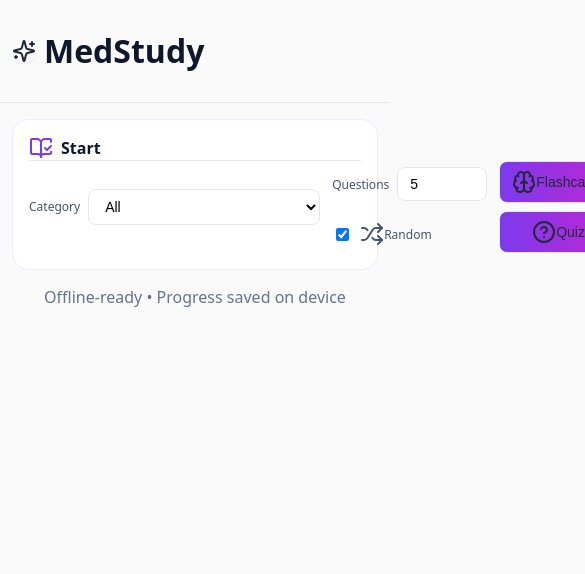
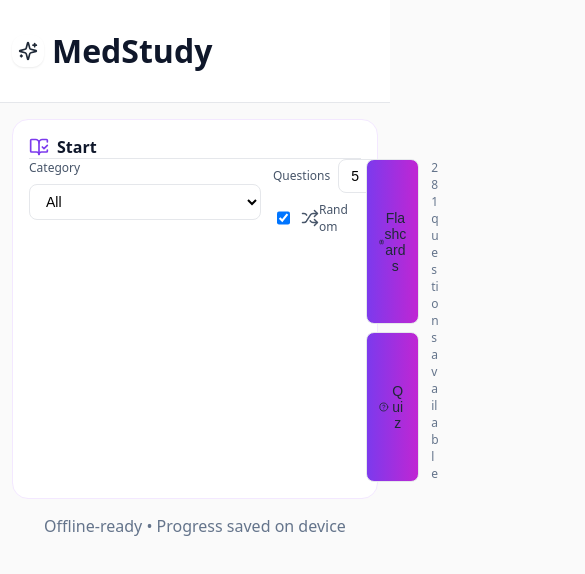
Before and after one commit to okface/iller, a React (Vite) app: page / in a window 390 px wide. Shown: the top 574 px of the page, 585 px wide, since content can reach past the window. Built offline with nearby package versions, Linux system fonts and the light colour scheme.

Commit message:
Enhance UI responsiveness with new CSS classes and improve text wrapping

```diff
--- a/medical_exam_study_app_purple_edition.jsx
+++ b/medical_exam_study_app_purple_edition.jsx
@@ -305,7 +305,7 @@
         </header>
       )}
 
-      <main className="max-w-xl mx-auto px-3 py-4">
+  <main className="max-w-xl mx-auto px-3 py-4 break-words">
         {/* Start screen */}
         {mode == null && (
           <div className="space-y-3">
@@ -313,7 +313,7 @@
               <CardHeader className="pb-2"><CardTitle className="flex items-center gap-2 text-slate-900"><BookOpenCheck className="h-5 w-5 text-purple-600"/>Start</CardTitle></CardHeader>
               <CardContent>
                 <div className="flex flex-col gap-3">
-                  <div className="flex items-center gap-2">
+                  <div className="flex items-center gap-2 stack-sm">
                     <Label className="text-xs text-slate-500 flex-shrink-0">Category</Label>
                     <Select value={categoryFilter} onValueChange={setCategoryFilter}>
                       <SelectTrigger className="flex-1 min-w-0"><SelectValue placeholder="All"/></SelectTrigger>
@@ -324,7 +324,7 @@
                       </SelectContent>
                     </Select>
                   </div>
-                  <div className="flex flex-wrap items-center gap-2">
+                  <div className="flex flex-wrap items-center gap-2 stack-sm">
                     <div className="flex items-center gap-2">
                       <Label className="text-xs text-slate-500 flex-shrink-0">Questions</Label>
                       <Input type="number" min={1} max={200} value={sessionSize} onChange={(e) => setSessionSize(Number(e.target.value))} className="w-16"/>
@@ -335,8 +335,8 @@
                     </div>
                   </div>
                   <div className="grid grid-cols-2 gap-2">
-                    <Button className="bg-gradient-to-r from-purple-600 to-fuchsia-600 text-white" onClick={() => startSession('flashcards')}><Brain className="h-4 w-4 mr-1"/> Flashcards</Button>
-                    <Button className="bg-gradient-to-r from-purple-600 to-fuchsia-600 text-white" onClick={() => startSession('quiz')}><HelpCircle className="h-4 w-4 mr-1"/> Quiz</Button>
+                    <Button className="bg-gradient-to-r from-purple-600 to-fuchsia-600 text-white btn-full-sm" onClick={() => startSession('flashcards')}><Brain className="h-4 w-4 mr-1"/> Flashcards</Button>
+                    <Button className="bg-gradient-to-r from-purple-600 to-fuchsia-600 text-white btn-full-sm" onClick={() => startSession('quiz')}><HelpCircle className="h-4 w-4 mr-1"/> Quiz</Button>
                   </div>
                   <div className="text-xs text-slate-500">{filtered.length} questions available</div>
                 </div>
@@ -347,7 +347,7 @@
 
         {/* Study screen (minimal chrome) */}
         {mode != null && (
-          <div className="space-y-3">
+          <div className="space-y-3 break-words">
             <div className="flex items-center justify-between text-xs text-slate-500">
               <Button size="sm" variant="ghost" onClick={exitSession}>Back</Button>
               <div className="h-6" />
--- a/src/styles.css
+++ b/src/styles.css
@@ -1,6 +1,8 @@
 /* minimal styles + tailwind-like utilities used */
+*, *::before, *::after { box-sizing: border-box; }
 html, body, #root { height: 100%; }
-body { margin: 0; font-family: ui-sans-serif, system-ui, -apple-system, Segoe UI, Roboto, Helvetica, Arial, "Apple Color Emoji", "Segoe UI Emoji"; background: #fafafa; }
+body { margin: 0; font-family: ui-sans-serif, system-ui, -apple-system, Segoe UI, Roboto, Helvetica, Arial, "Apple Color Emoji", "Segoe UI Emoji"; background: #fafafa; overflow-x: hidden; }
+img, video { max-width: 100%; height: auto; }
 
 .border { border: 1px solid #e5e7eb; }
 .border-dashed { border-style: dashed; }
@@ -11,7 +13,10 @@
 .p-4 { padding: 1rem; }
 .p-5 { padding: 1.25rem; }
 .px-3 { padding-left: .75rem; padding-right: .75rem; }
+.px-4 { padding-left: 1rem; padding-right: 1rem; }
 .py-2 { padding-top: .5rem; padding-bottom: .5rem; }
+.py-4 { padding-top: 1rem; padding-bottom: 1rem; }
+.py-6 { padding-top: 1.5rem; padding-bottom: 1.5rem; }
 .text-xs { font-size: .75rem; }
 .text-sm { font-size: .875rem; }
 .text-lg { font-size: 1.125rem; }
@@ -23,6 +28,8 @@
 .text-slate-800 { color: #1f2937; }
 .text-slate-900 { color: #0f172a; }
 .bg-white { background: #fff; }
+.bg-white\/90 { background: rgba(255,255,255,.9); }
+.bg-white\/80 { background: rgba(255,255,255,.8); }
 .bg-purple-50 { background: #faf5ff; }
 .bg-purple-100 { background: #f3e8ff; }
 .bg-purple-200 { background: #e9d5ff; }
@@ -44,17 +51,18 @@
 .to-fuchsia-600 { --tw-gradient-to: #c026d3; }
 .inline-flex { display: inline-flex; }
 .items-center { align-items: center; }
+.items-start { align-items: flex-start; }
 .justify-center { justify-content: center; }
+.justify-between { justify-content: space-between; }
 .gap-2 { gap: .5rem; }
 .gap-3 { gap: .75rem; }
 .grid { display: grid; }
+.grid-cols-2 { grid-template-columns: repeat(2, minmax(0, 1fr)); }
 .text-center { text-align: center; }
 .shadow-sm { box-shadow: 0 1px 2px rgba(0,0,0,0.08); }
 .max-w-6xl { max-width: 72rem; }
+.max-w-xl { max-width: 36rem; }
 .mx-auto { margin-left: auto; margin-right: auto; }
-.px-4 { padding-left: 1rem; padding-right: 1rem; }
-.py-4 { padding-top: 1rem; padding-bottom: 1rem; }
-.py-6 { padding-top: 1.5rem; padding-bottom: 1.5rem; }
 .sticky { position: sticky; }
 .top-0 { top: 0; }
 .z-30 { z-index: 30; }
@@ -68,18 +76,38 @@
 .mb-1{ margin-bottom: .25rem; }
 .mb-2{ margin-bottom: .5rem; }
 .h-32 { height: 8rem; }
+.h-6 { height: 1.5rem; }
+.h-5 { height: 1.25rem; }
+.h-4 { height: 1rem; }
+.h-8 { height: 2rem; }
 .w-full { width: 100%; }
 .w-16 { width: 4rem; }
+.w-6 { width: 1.5rem; }
+.w-5 { width: 1.25rem; }
+.w-4 { width: 1rem; }
+.w-8 { width: 2rem; }
 .min-h-screen { min-height: 100vh; }
 .flex { display: flex; }
 .flex-wrap { flex-wrap: wrap; }
 .flex-1 { flex: 1 1 0%; }
 .flex-shrink-0 { flex-shrink: 0; }
 .min-w-0 { min-width: 0px; }
-.items-start { align-items: flex-start; }
-.justify-between { justify-content: space-between; }
 .backdrop-blur { backdrop-filter: blur(10px); }
 .supports-\[backdrop-filter\]:bg-white\/60 { background: rgba(255,255,255,.6); }
-.bg-white\/80 { background: rgba(255,255,255,.8); }
+
+/* Text wrapping helpers to avoid horizontal overflow on narrow screens */
+.break-words { overflow-wrap: break-word; word-break: break-word; }
+.break-anywhere { overflow-wrap: anywhere; word-break: break-word; }
+
+/* Responsive helpers */
+.hide-on-mobile { display: initial; }
+.stack-sm { flex-direction: row; }
+@media (max-width: 480px) {
+	.grid-cols-2 { grid-template-columns: 1fr; }
+	.stack-sm { flex-direction: column; align-items: stretch; }
+	.hide-on-mobile { display: none !important; }
+	/* Make buttons take full width when stacked */
+	.btn-full-sm { width: 100%; }
+}
 
 /* simple utility classes used in component markup not defined here will be ignored gracefully */
```
